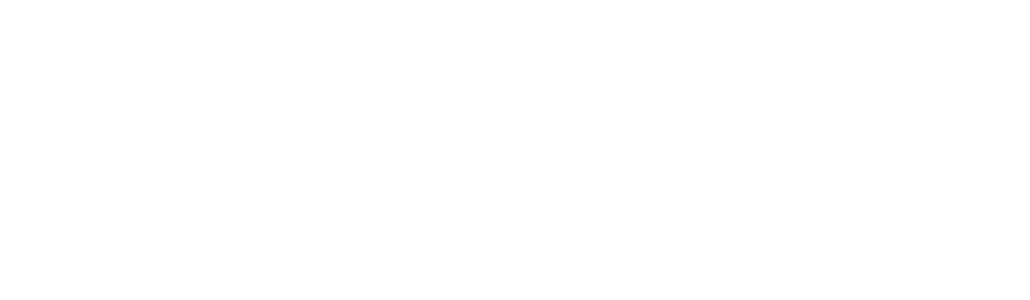
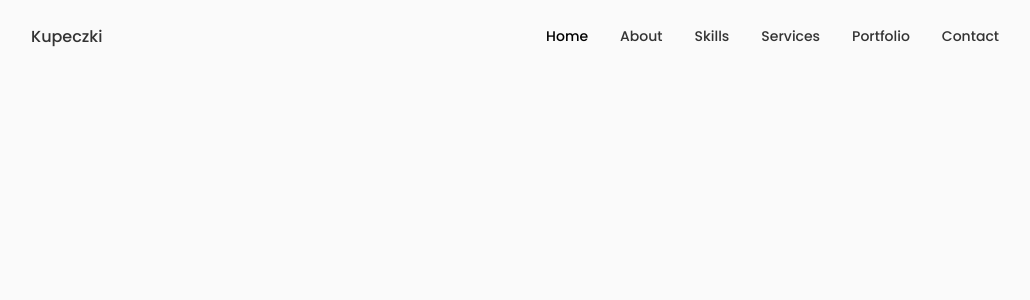
Before and after one commit to Kupigabi/portfolio, a React (Vite) app: page / in a window 1280 px wide. Shown: the top 300 px of the page, without its empty margins (125-1155 px from the left). Built offline with nearby package versions, Linux system fonts and the light colour scheme.

Commit message:
Header done

```diff
--- a/src/App.css
+++ b/src/App.css
@@ -62,3 +62,131 @@
 }
 
 /* ========= BASE ========= */
+* {
+  margin: 0;
+  padding: 0;
+  box-sizing: border-box;
+}
+
+html {
+  scroll-behavior: smooth;
+}
+
+body,
+button,
+input,
+textarea {
+  font-family: var(--body-font);
+  font-size: var(--normal-font-size);
+}
+
+body {
+  background-color: var(--body-color);
+  color: var(--text-color);
+}
+
+h1,
+h2,
+h3 {
+  color: var(--title-color);
+  font-weight: var(--font-semi-bold);
+}
+
+ul {
+  list-style: none;
+}
+
+a {
+  text-decoration: none;
+}
+
+button {
+  cursor: pointer;
+  border: none;
+  outline: none;
+}
+
+img {
+  max-width: 100%;
+  height: auto;
+}
+
+/* ========= REUSABLE CSS CLASSES ========= */
+
+.section {
+  padding: 6rem 0 2rem;
+}
+
+.section__title {
+  font-size: var(--h1-font-size);
+  color: var(--title-color);
+}
+
+.section__subtitle {
+  display: block;
+  font-size: var(--small-font-size);
+  margin-bottom: 4rem;
+}
+
+.section__title,
+.section__subtitle {
+  text-align: center;
+}
+
+/* ========= LAYOUT ========= */
+.container {
+  max-width: 968px;
+  margin: 0 auto;
+}
+
+.grid {
+  display: grid;
+  gap: 1.5rem;
+}
+
+/* ========= BUTTONS ========= */
+.button{
+  display: inline-block;
+  background-color: var(--title-color);
+  color: var(--container-color);
+  padding: 1.25rem 2rem;
+  border-radius: 1rem;
+  font-weight: var(--font-medium);
+}
+
+.button:hover {
+  background-color: var(--title-color-dark);
+}
+
+.button__icon {
+  margin-left: var(--mb-0-5);
+}
+
+.button--flex {
+  display: inline-flex;
+  align-items: center;
+}
+
+/* ========== BREAKPOINTS ========== */
+/* For laarge devices */
+@media screen and (max-width: 992px) {
+  .container {
+    margin-left: var(--mb-1-5);
+    margin-right: var(--mb-1-5);
+  }
+}
+
+/* For medium devices */
+@media screen and (max-width: 768px) {
+}
+
+@media screen and (max-width: 576px) {
+}
+
+/* For small devices */
+@media screen and (max-width: 350px) {
+  .container {
+    margin-left: var(--mb-1);
+    margin-right: var(--mb-1);
+  }
+}
--- a/src/App.jsx
+++ b/src/App.jsx
@@ -1,10 +1,11 @@
 import './App.css'
+import Header from './components/header/Header'
 
 function App() {
 
   return (
     <>
-
+      <Header />
     </>
   )
 }
--- /dev/null
+++ b/src/components/header/Header.jsx
@@ -0,0 +1,63 @@
+import { useState } from 'react'
+import './header.css'
+
+function Header() {
+    /* ========== Toggle Menu ========== */
+    const [Toggle, showMenu] = useState(false);
+
+  return (
+    <header className="header">
+        <nav className="nav container">
+            <a href="index.html" className="nav__logo">Kupeczki</a>
+
+            <div className={Toggle ? "nav__menu show-menu" : "nav__menu"}>
+                <ul className="nav__list grid">
+                    <li className="nav__item">
+                        <a href="#home" className="nav__link active-link">
+                            <i className="uil uil-estate nav__icon"></i> Home
+                        </a>
+                    </li>
+
+                    <li className="nav__item">
+                        <a href="#about" className="nav__link">
+                            <i className="uil uil-user nav__icon"></i> About
+                        </a>
+                    </li>
+
+                    <li className="nav__item">
+                        <a href="#skills" className="nav__link">
+                            <i className="uil uil-file nav__icon"></i> Skills
+                        </a>
+                    </li>
+
+                    <li className="nav__item">
+                        <a href="#services" className="nav__link">
+                            <i className="uil uil-briefcase-alt nav__icon"></i> Services
+                        </a>
+                    </li>
+
+                    <li className="nav__item">
+                        <a href="#portfolio" className="nav__link">
+                            <i className="uil uil-scenery nav__icon"></i> Portfolio
+                        </a>
+                    </li>
+
+                    <li className="nav__item">
+                        <a href="#contact" className="nav__link">
+                            <i className="uil uil-message nav__icon"></i> Contact
+                        </a>
+                    </li>
+                </ul>
+
+                <i className="uil uil-times nav__close" onClick={() => showMenu(!Toggle)}></i>
+            </div>
+
+            <div className="nav__toggle" onClick={() => showMenu(!Toggle)}>
+                <i className="uil uil-apps"></i>
+            </div>
+        </nav>
+    </header>
+  )
+}
+
+export default Header
--- /dev/null
+++ b/src/components/header/header.css
@@ -0,0 +1,124 @@
+.header {
+    width: 100%;
+    position: fixed;
+    top: 0;
+    left: 0;
+    z-index: var(--z-fixed);
+    background-color: var(--body-color);
+}
+
+.nav {
+    height: calc(var(--header-height) + 1.5rem);
+    display: flex;
+    justify-content: space-between;
+    align-items: center;
+    column-gap: 1rem;
+}
+
+.nav__logo,
+.nav__toggle {
+    color: var(--title-color);
+    font-weight: var(--font-medium);
+}
+
+.nav__list {
+    display: flex;
+    column-gap: 2rem;
+}
+
+.nav__link {
+    display: flex;
+    flex-direction: column;
+    align-items: center;
+    font-size: var(--small-font-size);
+    color: var(--title-color);
+    font-weight: var(--font-medium);
+    transition: .3s;
+}
+
+.nav__icon,
+.nav__close,
+.nav__toggle {
+   display: none;
+}
+
+/* Active link */
+.active-link,
+.nav__link:hover {
+    color: var(--title-color-dark);
+}
+
+/* ========== BREAKPOINTS ========== */
+/* For medium devices */
+@media screen and (max-width: 768px) {
+  .header {
+    top: initial;
+    bottom: 0;
+  }
+
+  .nav {
+    height: var(--header-height);
+  }
+
+  .nav__menu {
+    position: fixed;
+    bottom: -100%;
+    left: 0;
+    width: 100%;
+    background-color: var(--body-color);
+    padding: 2rem 1.5rem 4rem;
+    box-shadow: 0 -1px 4px rgba(0, 0, 0, 0.15);
+    border-radius: 1.5rem 1.5rem 0 0;
+    transition: .3s;
+  }
+
+  /* Show Menu */
+  .show-menu {
+    bottom: 0;
+  }
+
+  .nav__list {
+    display: grid;
+    grid-template-columns: repeat(3, 1fr);
+    gap: 2rem;
+  }
+
+  .nav__icon {
+    font-size: 1.2rem;
+  }
+
+  .nav__close {
+    position: absolute;
+    right: 1.3rem;
+    bottom: .5rem;
+    font-size: 1.5rem;
+    cursor: pointer;
+    color: var(--title-color);
+  }
+
+  .nav__close:hover {
+    color: var(--title-color-dark);
+  }
+
+  .nav__toggle {
+    font-size: 1.1rem;
+    cursor: pointer;
+  }
+
+  .nav__icon,
+  .nav__close,
+  .nav__toggle {
+    display: block;
+  }
+}
+
+/* For small devices */
+@media screen and (max-width: 350px) {
+    .nav__menu {
+        padding: 2rem 0.25rem 4rem;
+    }
+
+    .nav__list {
+        column-gap: 0;
+    }
+}
```
Also changed, not shown: src/assets/MyPhoto.jpg (added).
